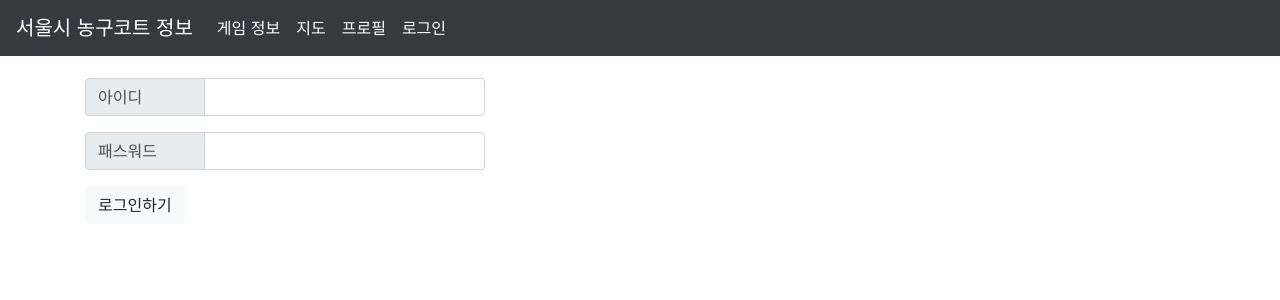
After one commit to SeoulBasketballCourtLocation/Backend, a Django app: template app/templates/members/login.html in a window 1280 px wide. The commit adds this page. Shown: the top 300 px of the page. Run offline with Django 3.2, Linux system fonts and the light colour scheme; the template is opened without the code that fills it, so the values that code supplies are empty; parts of the project's set-up code (start-up, migrations or seed data) failed here and were passed over; some libraries are stand-ins or nearby versions.

Commit message:
login view구현

```diff
--- a/app/members/forms.py
+++ b/app/members/forms.py
@@ -1,3 +1,4 @@
+from django import forms
 from django.contrib.auth import get_user_model
 from django.contrib.auth.forms import UserCreationForm
 
--- a/app/members/urls.py
+++ b/app/members/urls.py
@@ -4,4 +4,6 @@ from members import views
 
 urlpatterns = [
     path('signup/', views.signup, name='signup'),
+    path('login/', views.login_view, name='login'),
+    path('logout/', views.logout_view, name='logout'),
 ]
--- a/app/templates/base.html
+++ b/app/templates/base.html
@@ -34,7 +34,7 @@
                     </li>
                 {% else %}
                     <li class="nav-item active">
-                        <a class="nav-link" href="#">로그인</a>
+                        <a class="nav-link" href="{% url 'login' %}">로그인</a>
                     </li>
                 {% endif %}
             </ul>
--- /dev/null
+++ b/app/templates/members/login.html
@@ -0,0 +1,25 @@
+{% extends 'base.html' %}
+{% block content %}
+    <div class="container" style="margin-top: 30px;">
+        <form action="" method="POST">
+            {% csrf_token %}
+            <div class="login-window">
+                <div class="input-group mb-3" style="width: 400px;">
+                    <div class="input-group-prepend" style="width: 120px;">
+                        <span class="input-group-text" id="inputGroup-sizing-default" style="width: 120px;">아이디</span>
+                    </div>
+                    <input type="text" class="form-control" aria-label="Default"
+                           aria-describedby="inputGroup-sizing-default" name="username">
+                </div>
+                <div class="input-group mb-3" style="width: 400px;">
+                    <div class="input-group-prepend" style="width: 120px;">
+                        <span class="input-group-text" id="inputGroup-sizing-default" style="width: 120px;">패스워드</span>
+                    </div>
+                    <input type="password" class="form-control" aria-label="Default"
+                           aria-describedby="inputGroup-sizing-default" name="password">
+                </div>
+                <button type="submit" class="btn btn-light">로그인하기</button>
+            </div>
+        </form>
+    </div>
+{% endblock %}
--- a/app/templates/members/signup-done.html
+++ b/app/templates/members/signup-done.html
@@ -1,4 +1,6 @@
 {% extends 'base.html' %}
 {% block content %}
-<h1>축하합니다!, 회원가입이 완료되었습니다.</h1>
+    <div class="container mt-5">
+        <h1>축하합니다!, 회원가입이 완료되었습니다.</h1>
+    </div>
 {% endblock %}
```
Also changed, not shown: app/members/views.py (+20 -2 lines).
